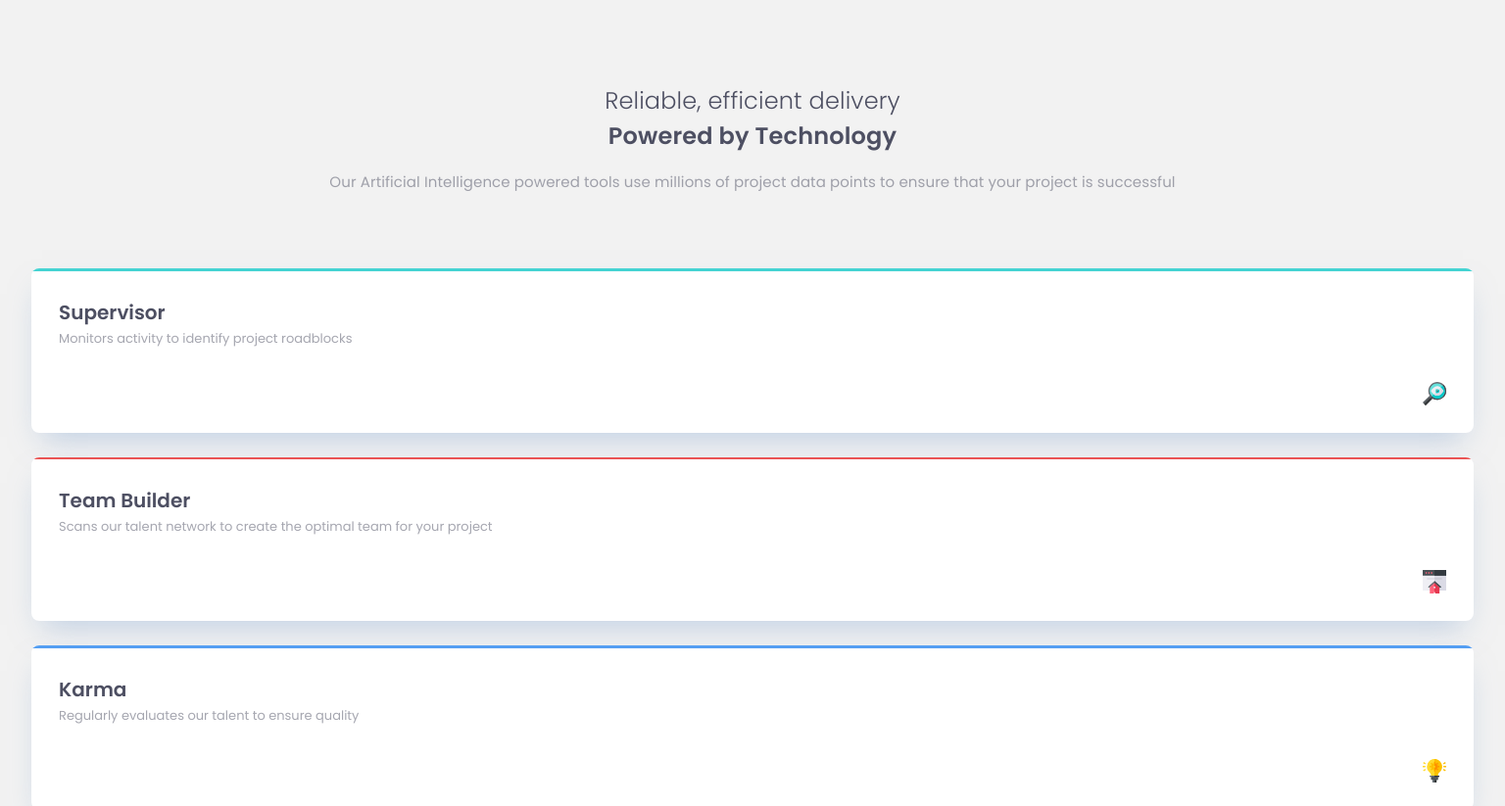
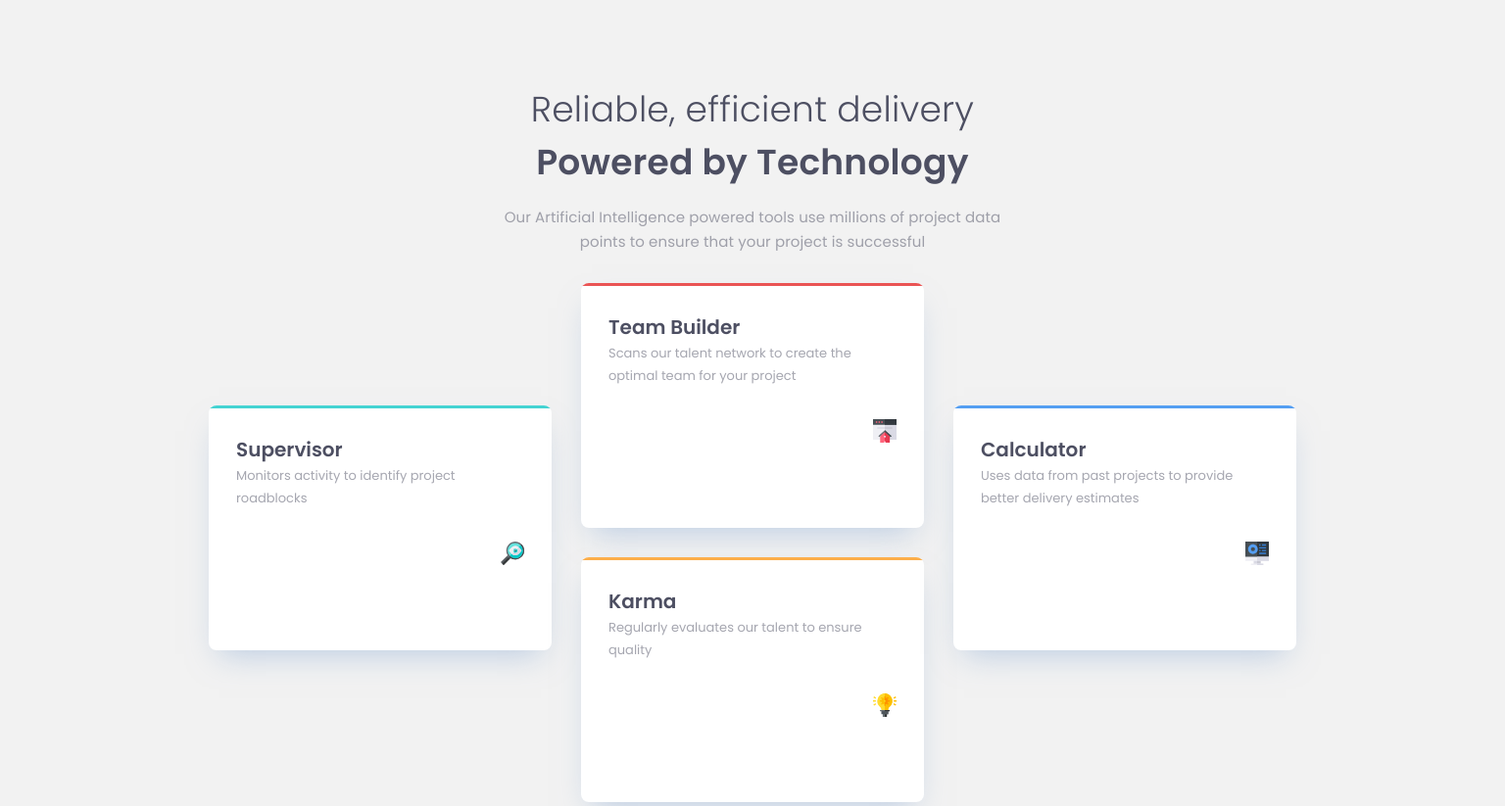
Before and after one commit to ninoodishelidze/four-card-, a plain HTML site: page index.html in a window 1536 px wide. Shown: the top 823 px of the page at 98% size. Drawn offline with Linux system fonts and the light colour scheme.

Commit message:
add @media

```diff
--- a/index.html
+++ b/index.html
@@ -12,7 +12,7 @@
   <h2 class="description">Reliable, efficient delivery</h2>
   <h1 class="title">Powered by Technology</h1>
   <p class="about">Our Artificial Intelligence powered tools use millions of project data points to ensure that your project is successful</p>
-
+ <div class="section">
  <div class="card green">
   <div class="border"></div>
   <div class="content">
@@ -21,6 +21,8 @@
   <img src="images/icon-supervisor.svg" alt="img Supervisor" class="icon">
  </div>
 </div>
+
+<div class="middle">
 <div class="card red">
   <div class="border"></div>
   <div class="content">
@@ -30,7 +32,7 @@
  </div>
 </div>
 
-<div class="card blue">
+<div class="card orange">
   <div class="border"></div>
   <div class="content">
   <h2 class="card-title">Karma</h2>
@@ -38,8 +40,9 @@
   <img src="images/icon-karma.svg" alt="img karma" class="icon">
  </div>
 </div>
+</div>
 
-<div class="card orange">
+<div class="card blue">
   <div class="border"></div>
   <div class="content">
   <h2 class="card-title">Calculator</h2>
@@ -47,7 +50,7 @@
   <img src="images/icon-calculator.svg" alt="img calculator" class="icon">
  </div>
 </div>
-
+</div>
 
 
 </body>
--- a/style.css
+++ b/style.css
@@ -19,6 +19,9 @@ body{
   font-family: 'Poppins', sans-serif;
   padding: 85px 32px 78px 32px;
   text-align: center;
+  display: flex;
+  flex-direction: column;
+  align-items: center;
 
 }
 
@@ -121,3 +124,41 @@ flex-direction: column;
 .orange .border {
   background-color: var(--orange);
 }
+
+
+
+@media (min-width:768px) {
+    .card{
+        width: 350px;
+    }
+}
+
+
+
+
+@media (min-width:1440px) {
+    .description,
+    .title {
+        font-size: 36px;
+        line-height: 54px;
+        letter-spacing: 0.25px;
+}
+.card{
+    height: 250px;
+}
+.section {
+    display: flex;
+    align-items: center;
+    column-gap: 30px;
+
+}
+.green, .red, .orange, .blue {
+    margin-top: 0;
+}
+.orange, .red {
+    margin-top: 30px;
+}
+.about {
+    width: 540px;
+}
+}
```
